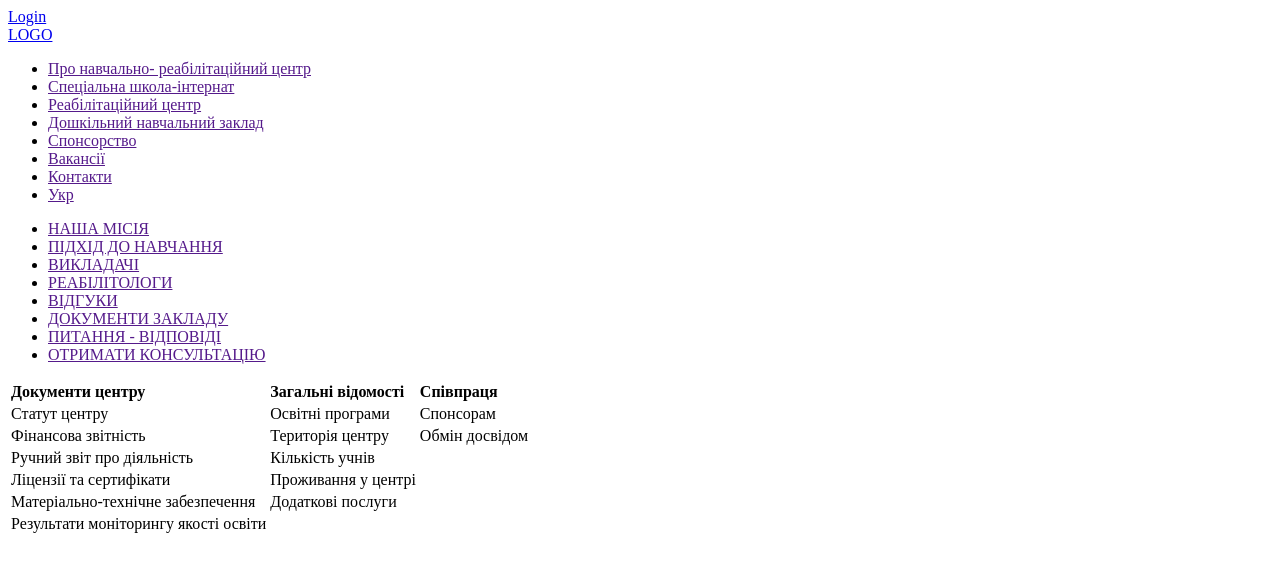
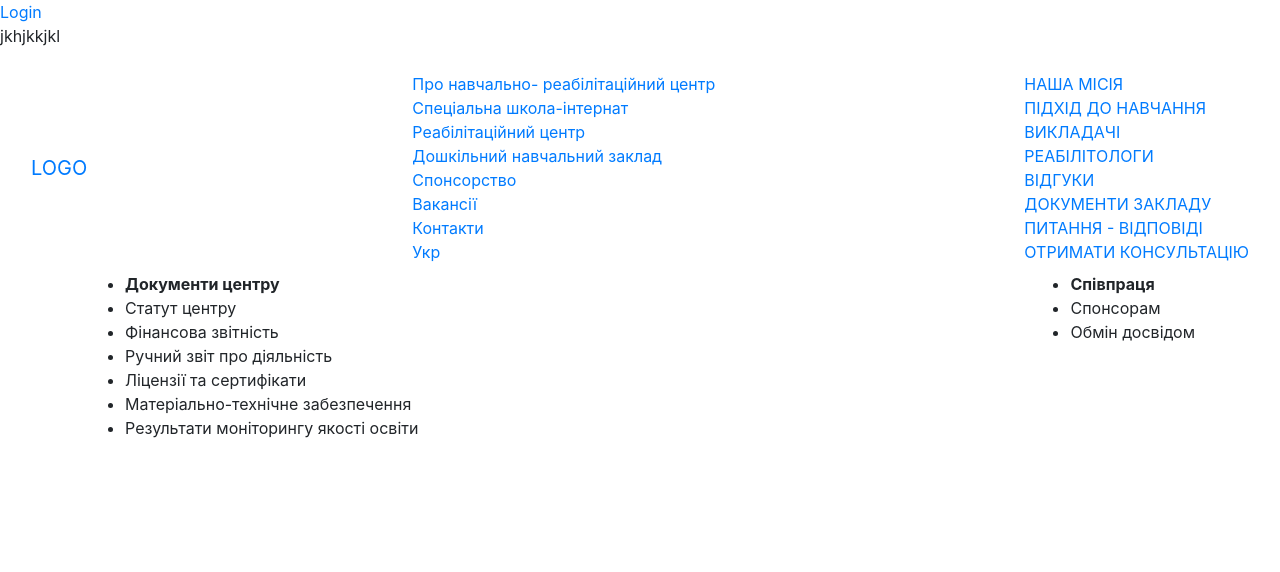
Before and after one commit to hackathon-project/school_site, a Django app: page /test/ in a window 1280 px wide. Shown: the top 572 px of the page. Run offline with Django 3.2, Linux system fonts and the light colour scheme; some libraries are stand-ins or nearby versions.

Commit message:
font test

```diff
--- a/project/apps/main/static/main.css
+++ b/project/apps/main/static/main.css
@@ -0,0 +1,3 @@
+body {
+    background-color: aqua;
+}
--- a/project/apps/main/urls.py
+++ b/project/apps/main/urls.py
@@ -24,5 +24,6 @@ urlpatterns = [
             template_name='password_change_form.html'
         ),
         name='password_reset'
-    )
+    ),
+    path('index/', views.index, name="index")
 ]
--- a/project/apps/main/views.py
+++ b/project/apps/main/views.py
@@ -13,6 +13,9 @@ def test(request):
 def registration(request):
     return render(request, 'registration.html', {'form': UserCreationForm})
 
+
+def index(request):
+    return render(request, 'index.html')
 
 class RegisterFormView(FormView):
     form_class = UserCreationForm
--- a/project/settings.py
+++ b/project/settings.py
@@ -152,3 +152,6 @@ USE_TZ = True
 # https://docs.djangoproject.com/en/3.0/howto/static-files/
 
 STATIC_URL = '/apps/main/static/'
+STATICFILES_DIRS = [os.path.join(BASE_DIR, '/apps/main/static/')]
+VENV_PATH = os.path.dirname(BASE_DIR)
+STATIC_ROOT = os.path.join(VENV_PATH, 'static_root')
--- a/project/templates/base.html
+++ b/project/templates/base.html
@@ -9,6 +9,9 @@
         <!-- <script src="https://cdn.jsdelivr.net/npm/popper.js@1.16.0/dist/umd/popper.min.js" integrity="sha384-Q6E9RHvbIyZFJoft+2mJbHaEWldlvI9IOYy5n3zV9zzTtmI3UksdQRVvoxMfooAo" crossorigin="anonymous"></script> -->
         <title>{% block title %}My site{%endblock%}</title>
         <link rel="stylesheet" type="text/css" href="{% static 'main.css' %}" />
+        <link rel="stylesheet" href="css/bootstrap.min.css" >
+        <!-- Подключаем иконки -->
+        <link rel="stylesheet" href="css/font-awesome.min.css" >
         <script src="{% static 'main.js' %}"></script>
     </head>
 
@@ -53,17 +56,28 @@
            </nav>
         </header>
         <footer>
-            <table>
-                <tr align="left">
-                    <th>Документи центру</th><th>Загальні відомості</th><th>Співпраця</th>
-                </tr>
-                <tr><td>Статут центру</td><td>Освітні програми</td><td>Спонсорам</td></tr>
-                <tr><td>Фінансова звітність</td><td>Територія центру</td><td>Обмін досвідом</td></tr>
-                <tr><td>Ручний звіт про діяльність</td><td>Кількість учнів</td></tr>
-                <tr><td>Ліцензії та сертифікати</td><td>Проживання у центрі</td></tr>
-                <tr><td>Матеріально-технічне забезпечення</td><td>Додаткові послуги</td></tr>
-                <tr><td>Результати моніторингу якості освіти</td></tr>
-            </table>
+            <div class="container">
+                <div class="d-flex justify-content-between">
+                    <div class="footer-left">
+                        <ul>
+                            <li><strong>Документи центру</strong></li>
+                            <li>Статут центру</li>
+                            <li>Фінансова звітність</li>
+                            <li>Ручний звіт про діяльність</li>
+                            <li>Ліцензії та сертифікати</li>
+                            <li>Матеріально-технічне забезпечення</li>
+                            <li>Результати моніторингу якості освіти</li>
+                        </ul>
+                    </div>
+                    <div class="footer-right">
+                        <ul>
+                            <li><strong>Співпраця</strong></li>
+                            <li>Спонсорам</li>
+                            <li>Обмін досвідом</li>
+                        </ul>
+                    </div>
+                </div>
+            </div>
         </footer>
     </body>
 
--- a/project/templates/css/style.css
+++ b/project/templates/css/style.css
@@ -0,0 +1,4 @@
+@font-face {
+    font-family: OpenSans;
+	src: url('../../apps/main/static/fonts/OpenSans-Italic.ttf');
+}
--- a/project/templates/test.html
+++ b/project/templates/test.html
@@ -1,5 +1,5 @@
 {% extends 'base.html' %}
 
 {% block content %}
-
+    <p>jkhjkkjkl</p>
 {% endblock %}
```
Also changed, not shown: project/templates/index.html (+35 -13 lines), project/apps/main/static/fonts/OpenSans-Bold.ttf (added), project/apps/main/static/fonts/OpenSans-BoldItalic.ttf (added), project/apps/main/static/fonts/OpenSans-ExtraBold.ttf (added), project/apps/main/static/fonts/OpenSans-ExtraBoldItalic.ttf (added), project/apps/main/static/fonts/OpenSans-Italic.ttf (added), project/apps/main/static/fonts/OpenSans-Light.ttf (added), project/apps/main/static/fonts/OpenSans-LightItalic.ttf (added), project/apps/main/static/fonts/OpenSans-Regular.ttf (added), project/apps/main/static/fonts/OpenSans-SemiBold.ttf (added), project/apps/main/static/fonts/OpenSans-SemiBoldItalic.ttf (added).
